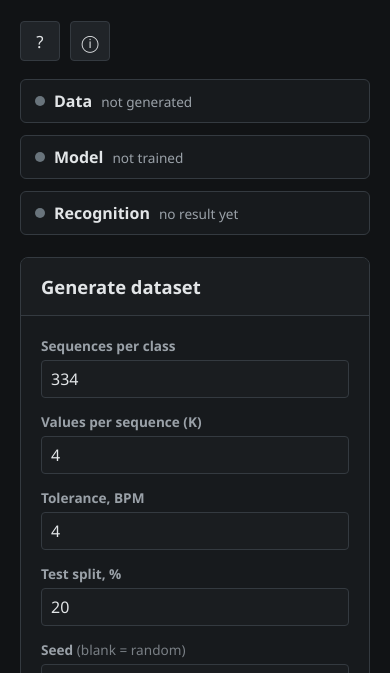
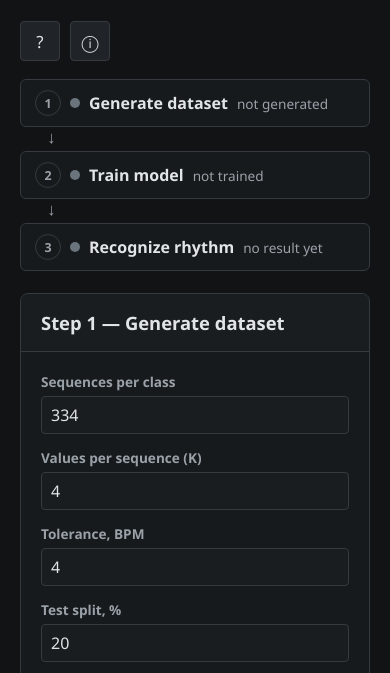
Before and after one commit to danylo-volchenko/poly-aiip, a plain HTML site: page src/index.html in a window 390 px wide. Shown: the part 153-826 px from the top of the page. Drawn offline with Linux system fonts and the light colour scheme.

Commit message:
feat(ui): add numbered workflow stepper

```diff
--- a/src/css/style.css
+++ b/src/css/style.css
@@ -155,15 +155,16 @@ code {
 	justify-content: center;
 }
 
-.status-bar {
+.stepper {
 	width: min(1180px, calc(100% - 40px));
 	margin: 0 auto 22px;
 	display: grid;
 	grid-template-columns: repeat(3, 1fr);
-	gap: 12px;
+	gap: 24px;
 }
 
-.status-badge {
+.stepper-item {
+	position: relative;
 	display: flex;
 	align-items: center;
 	gap: 9px;
@@ -172,6 +173,52 @@ code {
 	border: 1px solid var(--line);
 	border-radius: 6px;
 	text-align: left;
+}
+
+.stepper-item:not(:last-child)::after {
+	content: "→";
+	position: absolute;
+	top: 50%;
+	right: -20px;
+	width: 16px;
+	text-align: center;
+	transform: translateY(-50%);
+	color: var(--muted);
+	font-size: 1.05rem;
+	font-weight: 600;
+	line-height: 1;
+	pointer-events: none;
+}
+
+.stepper-item[data-state="ready"] {
+	border-color: var(--purple);
+}
+
+.stepper-item .step-number {
+	display: inline-flex;
+	align-items: center;
+	justify-content: center;
+	width: 26px;
+	height: 26px;
+	border-radius: 50%;
+	border: 1px solid var(--line);
+	background: transparent;
+	color: var(--muted);
+	font-size: 0.78rem;
+	font-weight: 650;
+	flex-shrink: 0;
+}
+
+.stepper-item[data-state="ready"] .step-number {
+	background: var(--purple);
+	border-color: var(--purple);
+	color: #f2eefb;
+}
+
+.stepper-item[data-state="done"] .step-number {
+	background: var(--green);
+	border-color: var(--green);
+	color: #f2eefb;
 }
 
 .status-dot {
@@ -193,9 +240,12 @@ code {
 .status-name {
 	font-weight: 650;
 	flex-shrink: 0;
+	white-space: nowrap;
 }
 
 .status-summary {
+	flex: 1;
+	min-width: 0;
 	color: var(--muted);
 	font-size: 0.85rem;
 	overflow: hidden;
@@ -843,8 +893,18 @@ td.diag {
 		grid-template-columns: 1fr;
 	}
 
-	.status-bar {
+	.stepper {
 		grid-template-columns: 1fr;
+	}
+
+	.stepper-item:not(:last-child)::after {
+		content: "↓";
+		top: auto;
+		right: auto;
+		bottom: -20px;
+		left: 26px;
+		width: auto;
+		transform: none;
 	}
 
 	.app-header {
--- a/src/index.html
+++ b/src/index.html
@@ -19,20 +19,23 @@
 		</div>
 	</header>
 
-	<nav class="status-bar" aria-label="Progress overview">
-		<button type="button" id="status-data" class="status-badge" title="Go to Step 1">
+	<nav class="stepper" aria-label="Workflow steps">
+		<button type="button" id="status-data" class="stepper-item" title="Go to Step 1" aria-current="step">
+			<span class="step-number" aria-hidden="true">1</span>
 			<span class="status-dot" data-state="empty"></span>
-			<span class="status-name">Data</span>
+			<span class="status-name">Generate dataset</span>
 			<span class="status-summary">not generated</span>
 		</button>
-		<button type="button" id="status-model" class="status-badge" title="Go to Step 2">
+		<button type="button" id="status-model" class="stepper-item" title="Go to Step 2">
+			<span class="step-number" aria-hidden="true">2</span>
 			<span class="status-dot" data-state="empty"></span>
-			<span class="status-name">Model</span>
+			<span class="status-name">Train model</span>
 			<span class="status-summary">not trained</span>
 		</button>
-		<button type="button" id="status-recognize" class="status-badge" title="Go to Step 3">
+		<button type="button" id="status-recognize" class="stepper-item" title="Go to Step 3">
+			<span class="step-number" aria-hidden="true">3</span>
 			<span class="status-dot" data-state="empty"></span>
-			<span class="status-name">Recognition</span>
+			<span class="status-name">Recognize rhythm</span>
 			<span class="status-summary">no result yet</span>
 		</button>
 	</nav>
@@ -42,7 +45,7 @@
 
 			<section class="card" id="data-card" aria-labelledby="data-title">
 				<div class="card-header">
-					<h2 id="data-title">Generate dataset</h2>
+					<h2 id="data-title">Step 1 — Generate dataset</h2>
 				</div>
 				<div class="card-body">
 					<form class="params" id="data-form" novalidate>
@@ -116,7 +119,7 @@
 
 			<section class="card" id="train-card" aria-labelledby="train-title">
 				<div class="card-header">
-					<h2 id="train-title">Train model</h2>
+					<h2 id="train-title">Step 2 — Train model</h2>
 				</div>
 				<div class="card-body">
 					<form class="params" id="train-form" novalidate>
@@ -179,7 +182,7 @@
 
 			<section class="card" id="recognize-card" aria-labelledby="recognize-title">
 				<div class="card-header">
-					<h2 id="recognize-title">Recognize rhythm</h2>
+					<h2 id="recognize-title">Step 3 — Recognize rhythm</h2>
 				</div>
 				<div class="card-body">
 					<form class="params" id="recognize-form" novalidate>
--- a/src/js/app.js
+++ b/src/js/app.js
@@ -28,6 +28,11 @@
 			const badge = el("status-" + key);
 			if (!badge)
 				return;
+			badge.dataset.state = dot;
+			if (dot === "ready")
+				badge.setAttribute("aria-current", "step");
+			else
+				badge.removeAttribute("aria-current");
 			badge.querySelector(".status-dot").dataset.state = dot;
 			badge.querySelector(".status-summary").textContent = summary;
 		},
```
